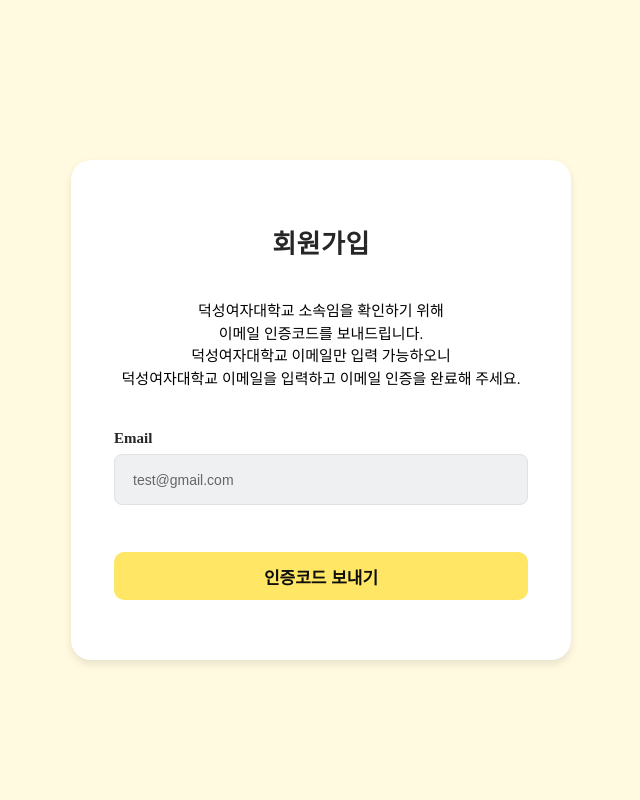
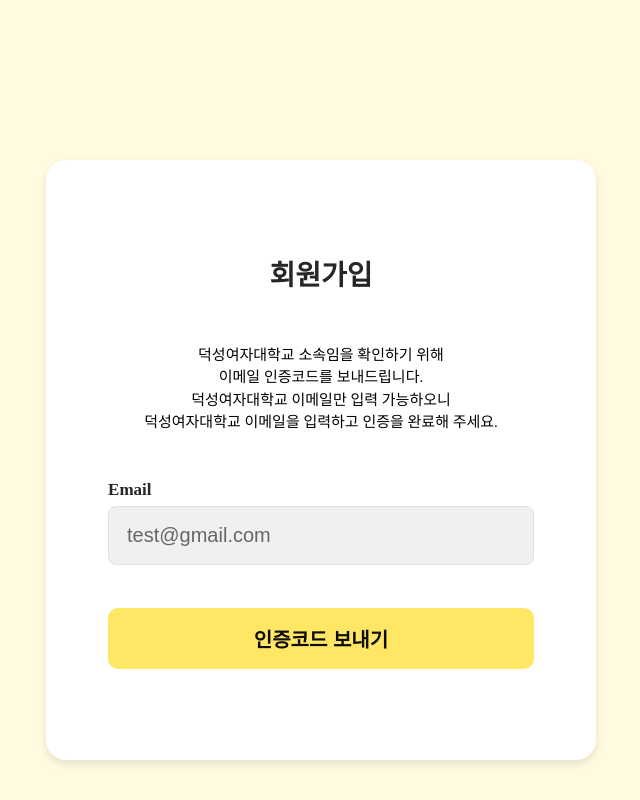
Before and after one commit to Dubabbi/Dukfinder-FE, a React (Vite) app: page /signin in a window 1280 px wide. Shown: the whole page, without its empty margins (319-959 px from the left). Built offline with nearby package versions, Linux system fonts and the light colour scheme; the HTML template or start-up script is replaced by a standard one.

Commit message:
Design: 전체 디자인 개선

```diff
--- a/src/components/Login/LoginStyle.jsx
+++ b/src/components/Login/LoginStyle.jsx
@@ -2,7 +2,6 @@
 import styled from 'styled-components';
 
 export const LoginWrapper = styled.div`
-  display: flex;
   justify-content: center;
   align-items: center;
   height: 100vh;
@@ -12,29 +11,28 @@
 export const Page = styled.div`
   position: absolute;
   top: 20%;
-  bottom: 20%;
+  bottom: 0px;
   width: 100%;
-  max-width: 500px;
-  padding: 0 20px;
+  max-width: 550px;
+  padding: 0 3%;
   left: 50%;
   transform: translate(-50%, 0);
   overflow: hidden;
-  display: flex;
   flex-direction: column;
   border-radius: 20px;
   justify-content: center;
-  height: 500px;
+  height: 600px;
   background-color: #ffffff;
   box-shadow: 0 4px 8px rgba(0, 0, 0, 0.1);
 `;
 
 export const TitleWrap = styled.div`
-  margin-top: 65px;
-  font-size: 26px;
+  margin-top: 20%;
+  font-size: 28px;
   font-weight: bold;
   text-align: center;
   color: #262626;
-  letter-spacing: 0.5px;
+  letter-spacing: 0px;
   line-height: 1.5;
   p {
     display: inline; /* 'Duk'를 한 줄에 표시하기 위해 추가 */
@@ -43,22 +41,21 @@
 
 export const ContentWrap = styled.div`
   margin-top: 26px;
-  flex: 1;
   position: relative; /* 상대적인 위치 설정 */
 `;
 
 export const LostPwMessage = styled.div`
-  position: fixed;
+  position: relative;
   margin-top: 8px;
-  margin-left: 61%;
+  margin-left: 52%;
   cursor: pointer;
   width: 90%;
   color: red;
-  font-size: 12px;
+  font-size: 14px;
 `
 
 export const InputTitle = styled.div`
-  font-size: 15px;
+  font-size: 17px;
   margin-left: 5%;
   width: 90%;
   font-weight: 600;
@@ -84,8 +81,8 @@
   width: 100%;
   outline: none;
   border: none;
-  height: 17px;
-  font-size: 14px;
+  height: 20%;
+  font-size: 20px;
   font-weight: 400;
 
   &::placeholder {
@@ -95,41 +92,45 @@
 
 export const BottomButton = styled.button`
   margin-left: 5%;
+  margin-top: 3%;
   width: 90%;
-  height: 48px;
+  padding: 16px;
+  height: 10%;
   border: none;
   font-weight: bold;
   border-radius: 10px;
   background-color: #9e30f4;
   color: white;
-  margin-bottom: 20px;
   cursor: pointer;
 
   &:disabled {
     background-color: #FFE665;
-    font-size: 17px;
+    font-size: 20px;
     color: #0d0d0d;
   }
 `;
 
 export const ErrorMessageWrap = styled.div`
-  position: absolute;
-  top: 32%; /* 맨 위에 위치하도록 설정 */
-  left: 6%;
+  position: fixed;
+  padding-left: 5%;
+  margin-top: 1%;
   width: 90%;
   color: #ef0000;
-  font-size: 12px;
-  padding-top: 8px; /* margin-top 대신 padding-top 사용 */
+  font-size: 13px;
 `;
 
 export const NoAccount = styled.div`
-  margin-bottom: 30px;
+  margin-top: 3%;
+  max-width: 100%;
   cursor: pointer;
   text-align: center;
-  font-size: 13px;
   p {
     font-weight: bold;
-    display: inline; /* 'Duk'를 한 줄에 표시하기 위해 추가 */
+    display: inline;
+    font-size: 13px;
+  }
+  a {
+    font-size: 15px;
   }
 `
 
--- a/src/components/Signin/Signin.jsx
+++ b/src/components/Signin/Signin.jsx
@@ -2,9 +2,6 @@
 import React, { useEffect, useState } from 'react';
 import * as L from '../Login/LoginStyle';
 import * as S from './SigninStyle';
-
-// 이 부분에서 랜덤 문자열을 생성하는 코드는 제거하거나 함수로 변경합니다.
-// const generatedRandom = String(Math.floor(Math.random() * 1000000)).padStart(6, '0');
 
 const User = {
   email: 'test@example.com',
@@ -17,7 +14,7 @@
   const [notAllow, setNotAllow] = useState(true);
   const [random, setRandom] = useState("000000");
 
-  // 이 부분에서 랜덤 문자열을 생성하는 함수입니다.
+  // 랜덤 문자열을 생성하는 함수
   const generateRandom = () => {
     const randomValue = String(Math.floor(Math.random() * 1000000)).padStart(6, '0');
     setRandom(randomValue);
@@ -42,16 +39,6 @@
     }
   };
 
-  const onClickConfirmButton = () => {
-    // 패스워드 관련 로직을 제거하였습니다.
-    // 이메일만 확인하는 기능으로 변경되었습니다.
-    if (email === User.email) {
-      alert('로그인에 성공했습니다.');
-    } else {
-      alert('등록되지 않은 회원입니다.');
-    }
-  };
-
   return (
     <L.LoginWrapper>
       <L.Page>
@@ -64,22 +51,22 @@
             덕성여자대학교 소속임을 확인하기 위해<br />
             이메일 인증코드를 보내드립니다.<br />
             덕성여자대학교 이메일만 입력 가능하오니<br />
-            덕성여자대학교 이메일을 입력하고 이메일 인증을 완료해 주세요.
+            덕성여자대학교 이메일을 입력하고 인증을 완료해 주세요.
           </S.TextWrap>
           <L.InputTitle>Email</L.InputTitle>
-          <S.InputWrap>
+          <L.InputWrap>
             <L.Input
               type="text"
               placeholder="test@gmail.com"
               value={email}
               onChange={handleEmail}
             />
-          </S.InputWrap>
-          <S.ErrorMessageWrap>
+          </L.InputWrap>
+          <L.ErrorMessageWrap>
             {!emailValid && email.length > 0 && (
               <div>올바른 이메일을 입력해주세요.</div>
             )}
-          </S.ErrorMessageWrap>
+          </L.ErrorMessageWrap>
         </L.ContentWrap>
 
         <div>
--- a/src/components/Signin/SigninStyle.jsx
+++ b/src/components/Signin/SigninStyle.jsx
@@ -2,8 +2,8 @@
 import styled from 'styled-components';
 
 export const TextWrap = styled.div`
-  margin-top: 10px;
-  margin-bottom: 9%;
+  margin-top: 10%;
+  margin-bottom: 10%;
   font-size: 15px;
   text-align: center;
   line-height: 1.5;
@@ -11,43 +11,20 @@
 
 export const BottomButton = styled.button`
   margin-left: 5%;
+  margin-top: 9%;
   width: 90%;
-  height: 48px;
+  padding: 16px;
+  height: 10%;
   border: none;
   font-weight: bold;
   border-radius: 10px;
   background-color: #9e30f4;
   color: white;
-  margin-bottom: 60px;
   cursor: pointer;
 
   &:disabled {
     background-color: #FFE665;
-    font-size: 17px;
+    font-size: 20px;
     color: #0d0d0d;
   }
 `;
-
-export const InputWrap = styled.div`
-  display: flex;
-  border-radius: 8px;
-  padding: 16px;
-  margin-top: 8px;
-  margin-left: 5%;
-  width: 90%;
-  background-color: #EFF0F2;
-  border: 1px solid #e2e0e0;
-
-  &:focus-within {
-    border: 1px solid #9e30f4;
-  }
-`;
-
-export const ErrorMessageWrap = styled.div`
-  position: absolute;
-  left: 6%;
-  width: 90%;
-  color: #ef0000;
-  font-size: 12px;
-  padding-top: 8px; /* margin-top 대신 padding-top 사용 */
-`;
```
Also changed, not shown: src/components/Login/Login.jsx (+5 -2 lines).
